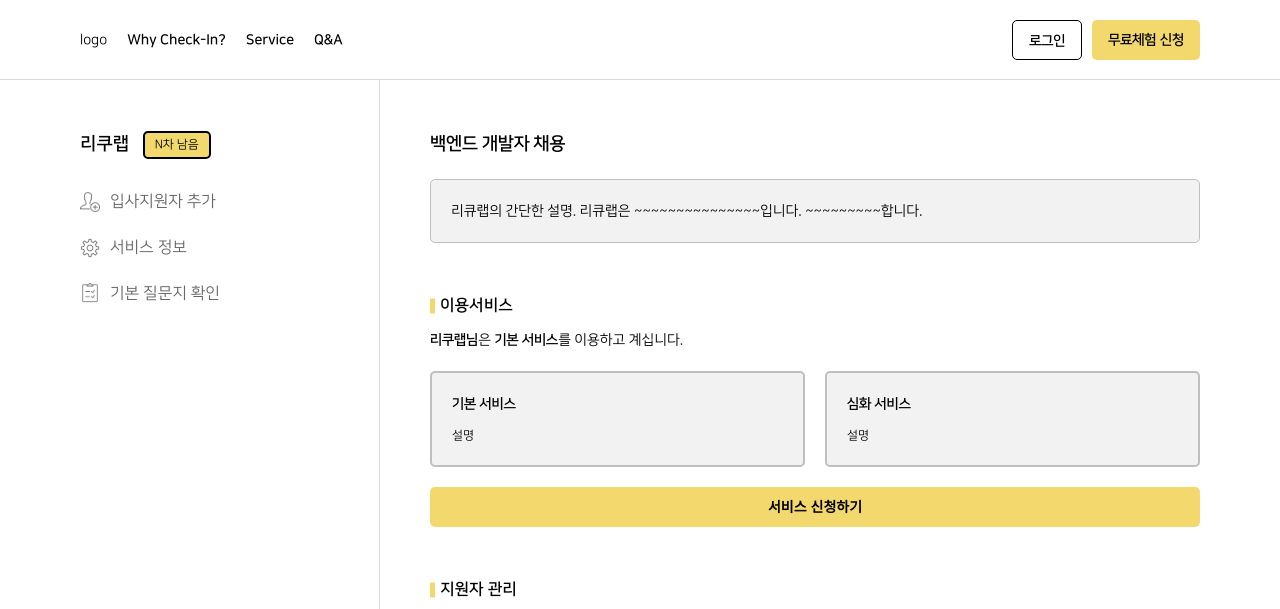
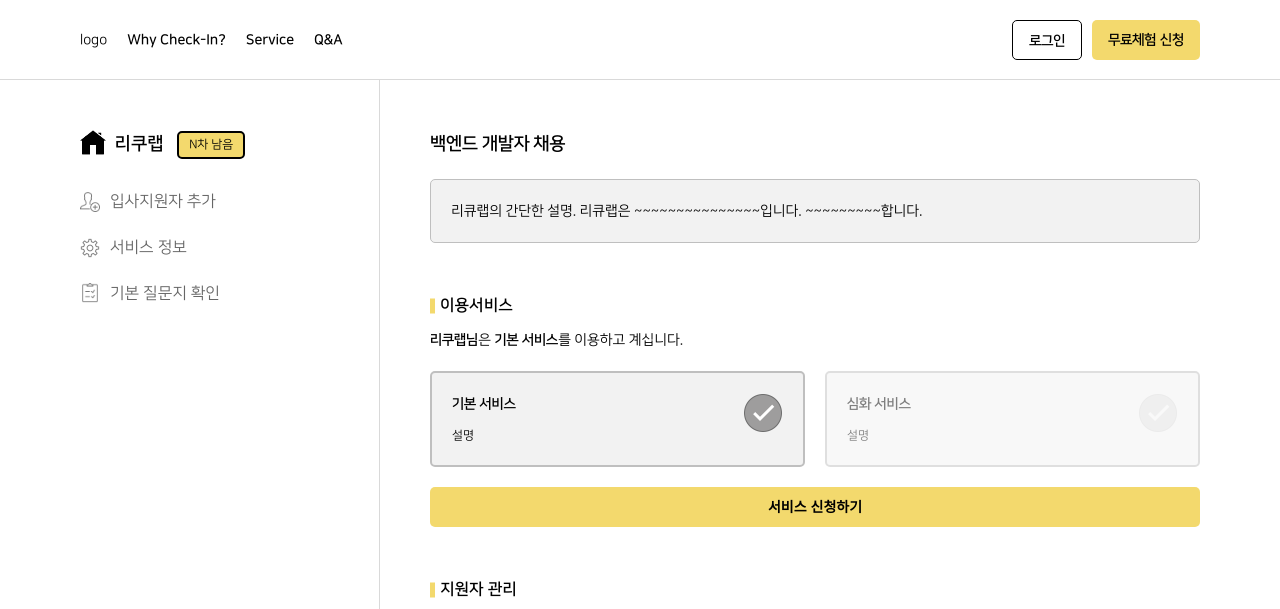
Before and after one commit to min-log/recuLab, a plain HTML site: page pages/mypage/company/main.html in a window 1280 px wide. Shown: the top 609 px of the page. Drawn offline with Linux system fonts and the light colour scheme; files whose address does not match are found by name; a web font is replaced by a local one.

```diff
--- a/pages/mypage/company/main.html
+++ b/pages/mypage/company/main.html
@@ -20,6 +20,9 @@
 				<section class="mypage_left">
 					<div class="mypage_top">
 						<div class="mypage_user_info">
+							<a href="./main.html" class="my_home">
+								<img src="../../../resource/images/icon/icon_my_b.png" alt="마이페이지 이동">
+							</a>
 							<h2 class="sub_tit">리쿠랩</h2>
 							<span>N차 남음</span>
 						</div>
@@ -74,13 +77,17 @@
 					<p><b>리쿠랩님</b>은 <b>기본 서비스</b>를 이용하고 계십니다. </p>
 					<div class="my_service mt-20">
 						<div class="basic">
-							<label>
+							<input type="radio" name="myService" id="myServiceBasic" checked disabled>
+							<label for="myServiceBasic">
+								<span class="ck"></span>
 								<h5>기본 서비스</h5>
 								<p>설명</p>
 							</label>
 						</div>
 						<div class="hard">
-							<label>
+							<input type="radio" name="myService" id="myServiceHard" disabled>
+							<label for="myServiceHard">
+								<span class="ck"></span>
 								<h5>심화 서비스</h5>
 								<p>설명</p>
 							</label>
```
